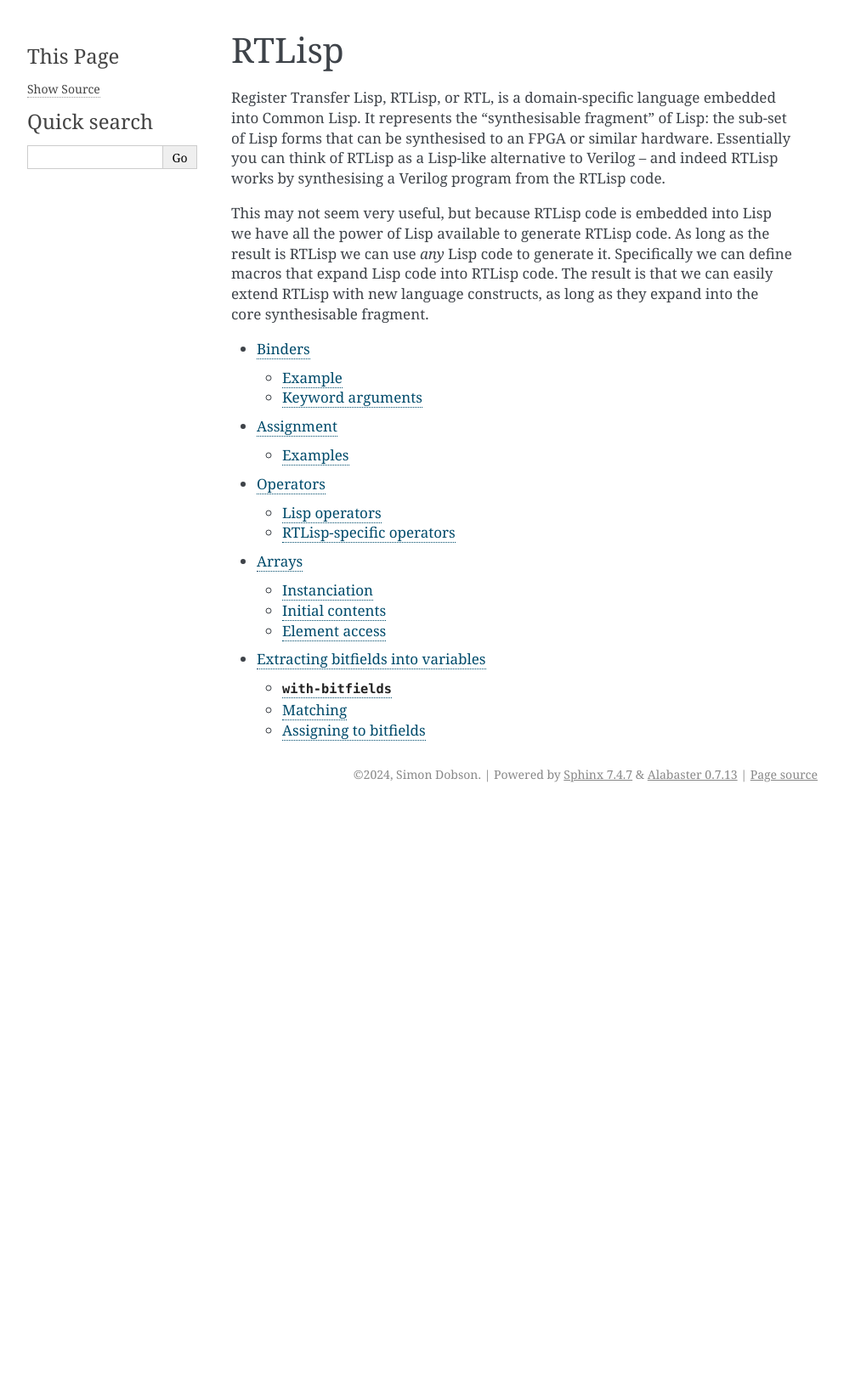
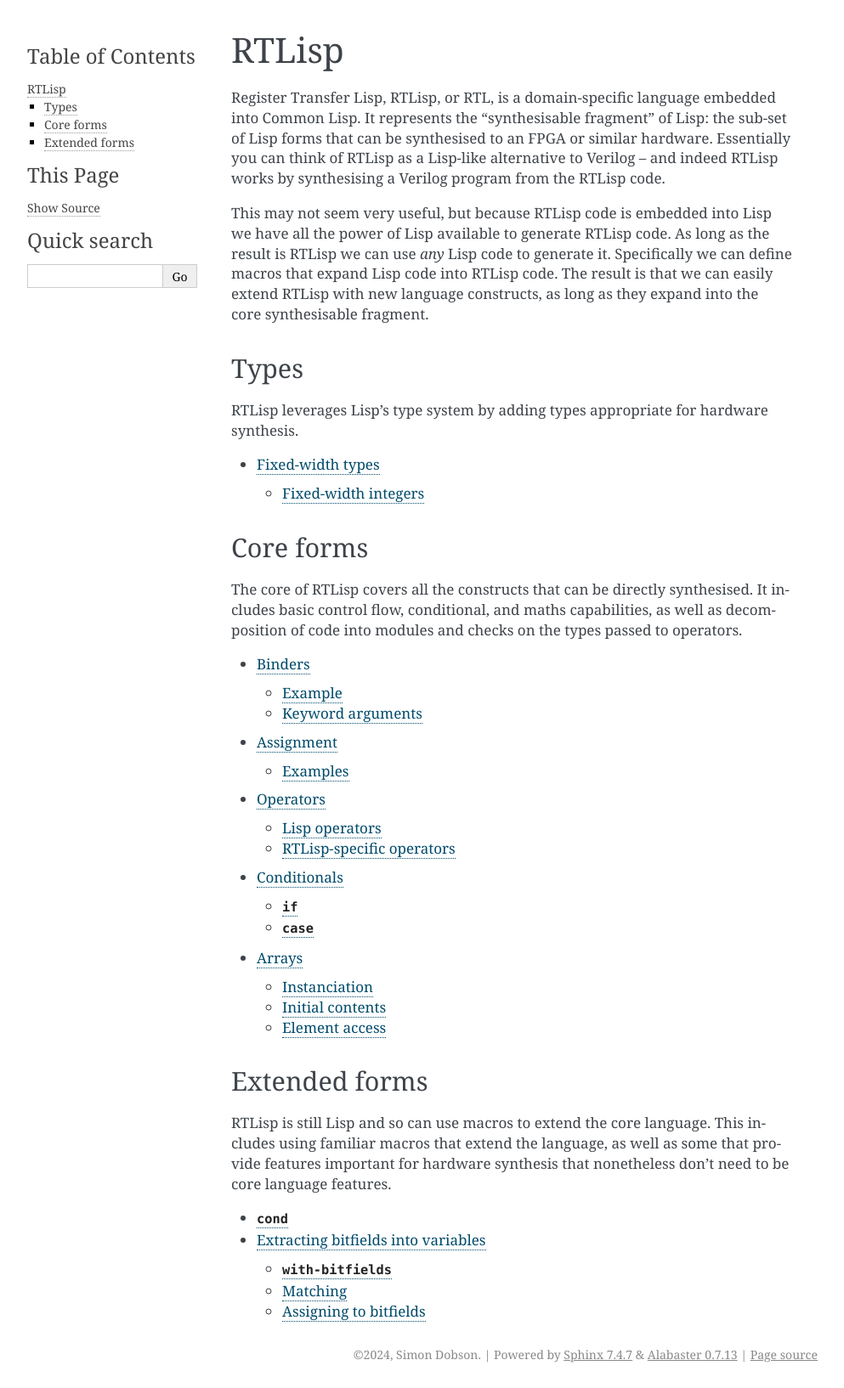
Before and after one commit to simoninireland/cl-vhdsl, a Sphinx documentation site: the page built from doc/rtl.rst, in a window 1280 px wide. Shown: the whole page at 85% size, without its empty margins (148-1141 px from the left). Built offline with Sphinx 7.4.7, drawn with Linux system fonts in a browser that asks for light colours; before the commit the page ends 951 px from its top, so only the background shows below that.

Commit message:
New forms

```diff
--- a/doc/index.rst
+++ b/doc/index.rst
@@ -1,7 +1,4 @@
-.. VHDSL documentation master file, created by
-   sphinx-quickstart on Fri Oct  4 16:44:00 2024.
-   You can adapt this file completely to your liking, but it should at least
-   contain the root `toctree` directive.
+.. _index:
 
 CL-VHDSL: An experiment in building a hardware and processor description DSL
 ============================================================================
@@ -32,3 +29,4 @@ essentially unusable at the moment.
 
    install
    cl-vhdsl
+   rtl
--- a/doc/rtl.rst
+++ b/doc/rtl.rst
@@ -16,10 +16,44 @@ into RTLisp code. The result is that we can easily extend RTLisp with
 new language constructs, as long as they expand into the core
 synthesisable fragment.
 
+
+Types
+-----
+
+RTLisp leverages Lisp's type system by adding types appropriate for
+hardware synthesis.
+
+.. toctree::
+
+   rtl/fixed-width
+
+
+Core forms
+----------
+
+The core of RTLisp covers all the constructs that can be directly
+synthesised. It includes basic control flow, conditional, and maths
+capabilities, as well as decomposition of code into modules and checks
+on the types passed to operators.
+
 .. toctree::
 
    rtl/binders
    rtl/assignment
    rtl/operators
+   rtl/conditionals
    rtl/arrays
+
+
+Extended forms
+--------------
+
+RTLisp is still Lisp and so can use macros to extend the core
+language. This includes using familiar macros that extend the
+language, as well as some that provide features important for hardware
+synthesis that nonetheless don't need to be core language features.
+
+.. toctree::
+
+   rtl/cond
    rtl/with-bitfields
```
Also changed, not shown: doc/rtl/cond.rst (added, +27 -0 lines), doc/rtl/conditionals.rst (added, +59 -0 lines), doc/rtl/fixed-width.rst (added, +18 -0 lines).
